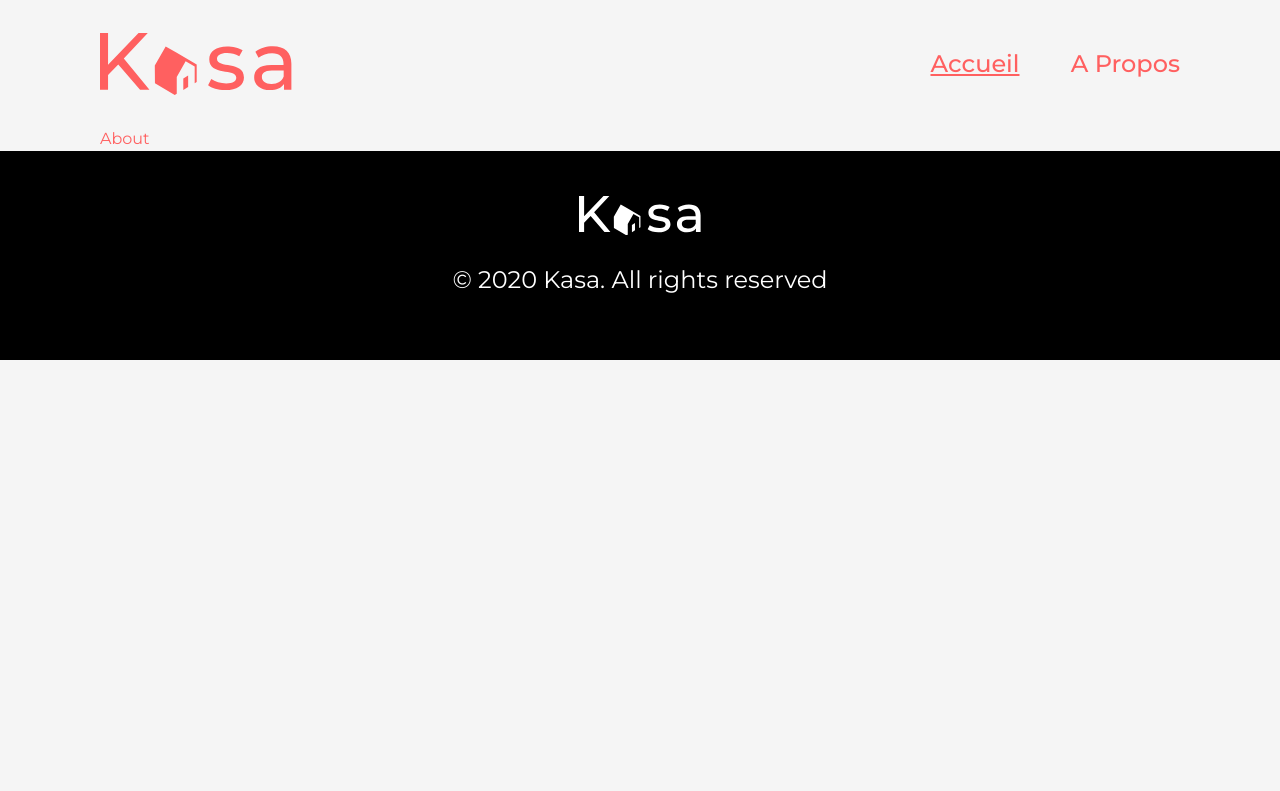
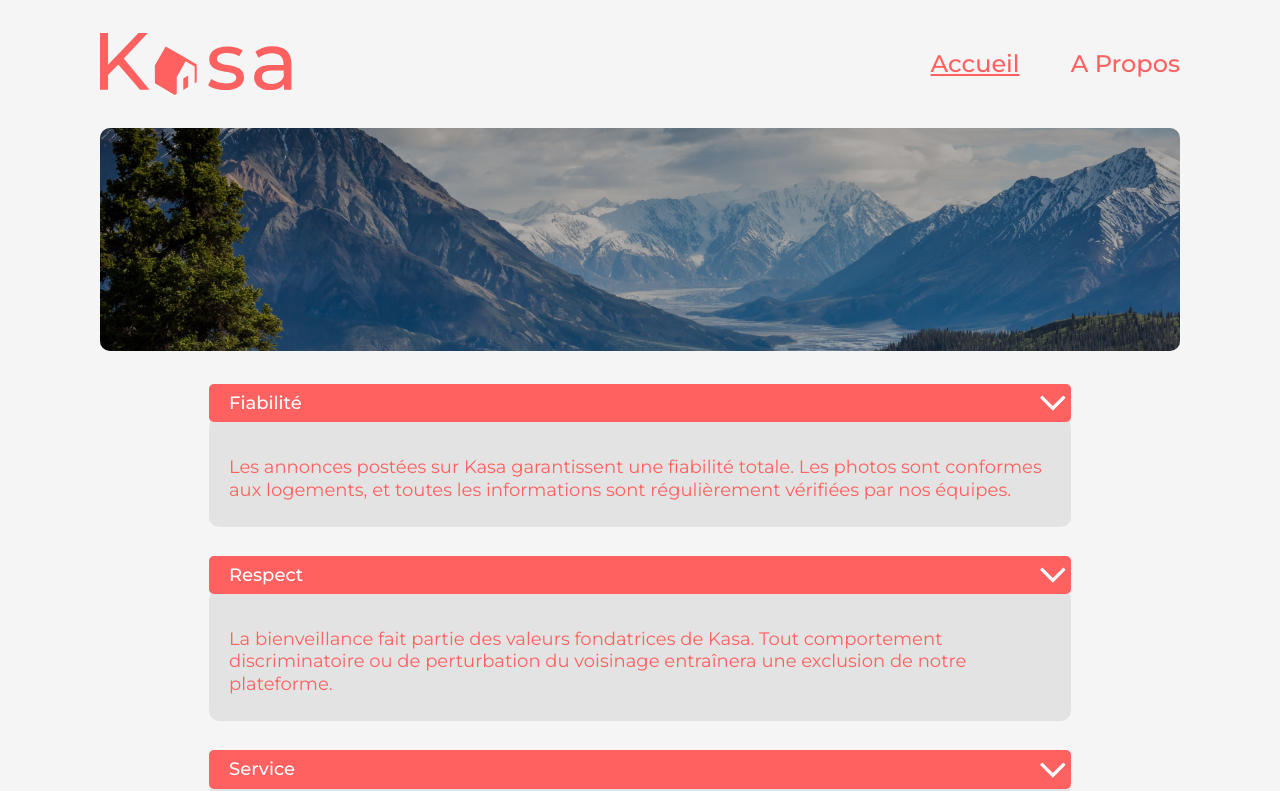
Before and after one commit to steffFrank/kasa_project, a React (Create React App) app: page /about in a window 1280 px wide. Shown: the top 791 px of the page. Built offline with nearby package versions, Linux system fonts and the light colour scheme; no server answers.

Commit message:
feat: Add first draft of about page

```diff
--- a/src/App.module.scss
+++ b/src/App.module.scss
@@ -5,7 +5,6 @@
 *::after {
   box-sizing: border-box;
 }
-
 
 body {
   font-family: 'Montserrat', sans-serif;
--- a/src/components/dropdown/dropdown.component.js
+++ b/src/components/dropdown/dropdown.component.js
@@ -7,7 +7,7 @@ const DROPDOWN_TYPES_CLASSES = {
     large: styles.large
 }
 
-export const Dropdown = ({type, title,children}) => {
+export const Dropdown = ({type, title, children}) => {
     const [isDropdownOpen, setIsdropdownOpen] = useState(true);
 
     const toggleDropdown = () => {
--- a/src/components/dropdown/dropdown.component.module.scss
+++ b/src/components/dropdown/dropdown.component.module.scss
@@ -11,6 +11,7 @@
 .bar {
     position: relative;
     display: flex;
+    height: clamp(30px, 3vw, 52px);
     justify-content: space-between;
     align-items: center;
     background-color: $color-primary;
@@ -22,9 +23,12 @@
 }
 
 .medium {
-    // width: min(335px, 582px);
-    height: clamp(30px, 3vw, 52px);
-    border-radius: clamp(5px, 2vw, 10px);
+    border-radius: clamp($b-radius-sm, 1vw, $b-radius-lg);
+}
+
+.large {
+    height: clamp(30px, 3vw, 47px);
+    border-radius: 5px;
 }
 
 
--- a/src/routes/about/about.route.js
+++ b/src/routes/about/about.route.js
@@ -1,8 +1,26 @@
-import "./about.route.module.css";
-
+import styles from "./about.route.module.scss";
+import { Dropdown } from "../../components/dropdown/dropdown.component";
 
 export const About = () => {
     return (
-        <div>About</div>
+        <section className={styles.about}>
+            <main className={styles.main}>
+                <div className={styles.darken}></div>
+            </main>
+            <div className={styles.description}>
+                <Dropdown title="Fiabilité" type="large">
+                    Les annonces postées sur Kasa garantissent une fiabilité totale. Les photos sont conformes aux logements, et toutes les informations sont régulièrement vérifiées  par nos équipes.
+                </Dropdown>
+                <Dropdown title="Respect" type="large">
+                    La bienveillance fait partie des valeurs fondatrices de Kasa. Tout comportement discriminatoire ou de perturbation du voisinage entraînera une exclusion de notre plateforme.
+                </Dropdown>
+                <Dropdown title="Service" type="large">
+                    Nos équipes se tiennent à votre disposition pour vous fournir une expérience parfaite. N'hésitez pas à nous contacter si vous avez la moindre question.
+                </Dropdown>
+                <Dropdown title="Sécurité" type="large">
+                    La sécurité est la priorité de Kasa. Aussi bien pour nos hôtes que pour les voyageurs, chaque logement correspond aux critères de sécurité établis par nos services. En laissant une note aussi bien à l'hôte qu'au locataire, cela permet à nos équipes de vérifier que les standards sont bien respectés. Nous organisons également des ateliers sur la sécurité domestique pour nos hôtes.
+                </Dropdown>
+            </div>
+        </section>
     )
 }
--- /dev/null
+++ b/src/routes/about/about.route.module.scss
@@ -0,0 +1,36 @@
+@import "../../assets/css/variables";
+@import "../../assets/css/functions";
+
+.about {
+    min-height: $minBodyHeight;
+}
+
+.main {
+    position: relative;
+    min-width: 335px;
+    margin: auto;
+    height: 223px;
+    background: url("../../assets/images/bg-about.png");
+    background-size: cover;
+    border-radius: $b-radius-lg;
+    mix-blend-mode: darken;
+    margin-bottom: clamp(19px, 3vw, 33px);
+}
+
+.darken {
+    position: absolute;
+    top: 0;
+    left: 0;
+    width: 100%;
+    height: 100%;
+    background-color: rgba(0, 0, 0, 0.3);
+    border-radius: $b-radius-lg;
+}
+
+.description {
+    padding-bottom: 46px;
+    @media screen and ($laptop) {
+        padding-left: 109px;
+        padding-right: 109px;
+    }
+}
```
Also changed, not shown: src/assets/images/bg-about.png (added), src/routes/about/about.route.module.css (deleted).
